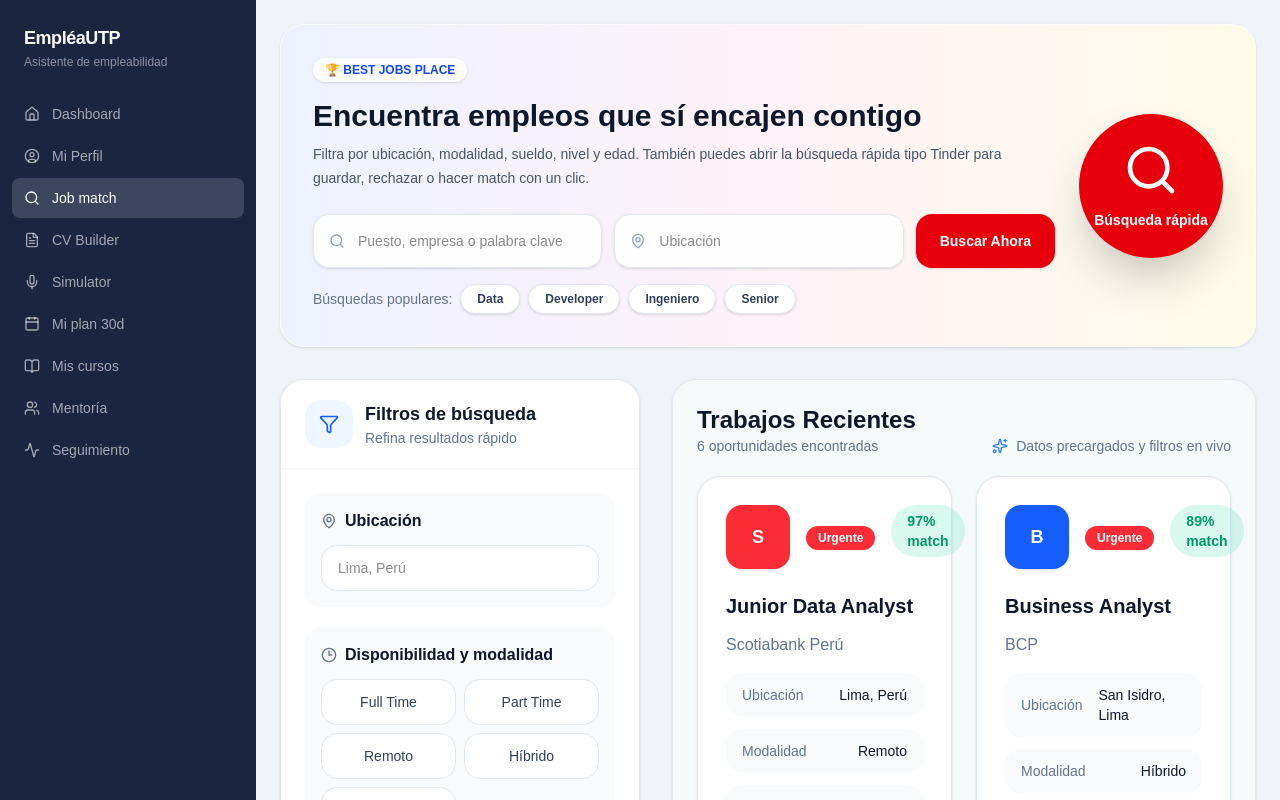
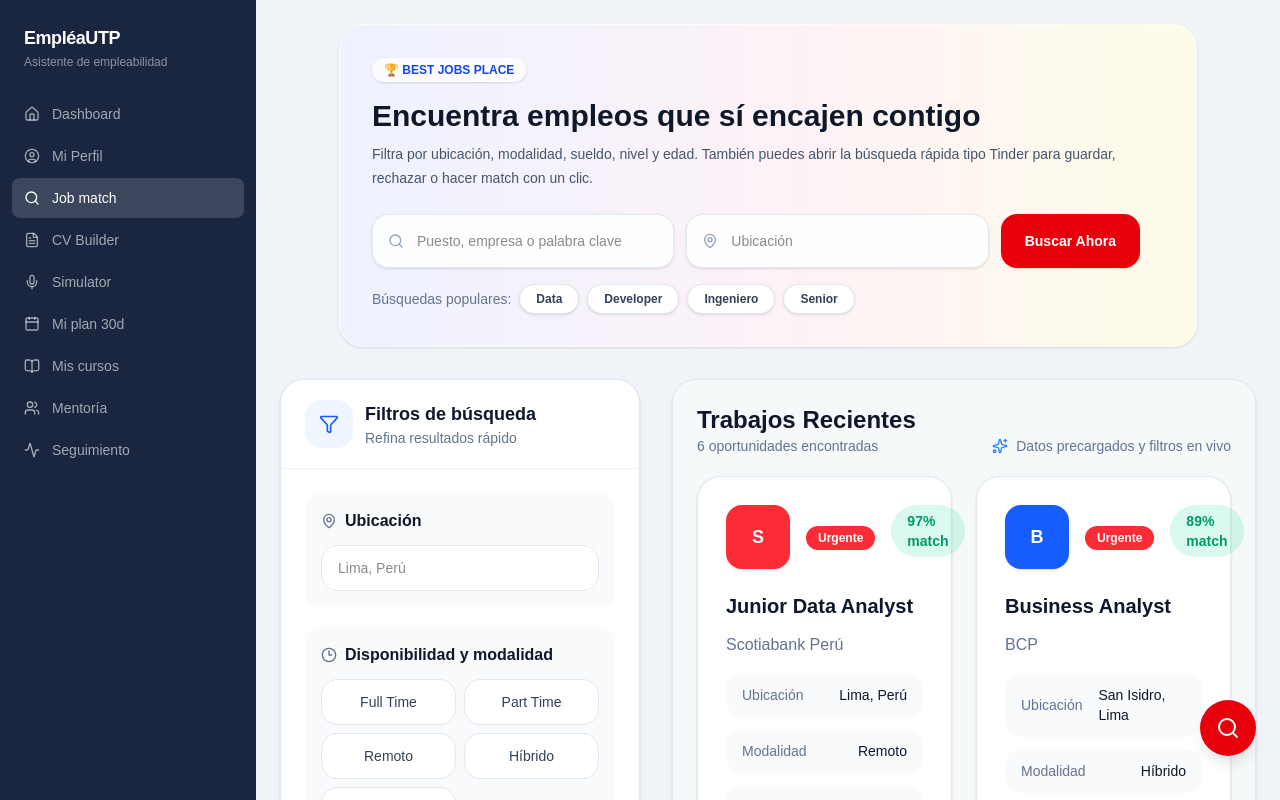
Before and after one commit to Omar-Cc/Xpedition-hackaton, a Next.js app in the folder frontend/: page /job-match in a window 1280 px wide. Shown: the top 800 px of the page. Built offline with nearby package versions, Linux system fonts and the light colour scheme.

Commit message:
Mi avance

```diff
--- a/frontend/app/job-match/page.tsx
+++ b/frontend/app/job-match/page.tsx
@@ -313,8 +313,8 @@ export default function JobMatchPage() {
 
   return (
     <PageShell>
-      <section className="max-w-[1440px] mx-auto px-6 pt-6 pb-8">
-        <div className="rounded-3xl bg-gradient-to-r from-indigo-50 via-pink-50 to-yellow-50 border border-white/70 shadow-sm p-8">
+      <section className="max-w-360 mx-auto px-6 pt-6 pb-8">
+        <div className="rounded-3xl bg-linear-to-r from-indigo-50 via-pink-50 to-yellow-50 border border-white/70 shadow-sm p-8">
           <div className="grid gap-6 lg:grid-cols-[1fr_auto] lg:items-center">
             <div>
               <span className="inline-flex items-center gap-2 rounded-full bg-white/80 px-3 py-1 text-xs font-semibold text-blue-700 shadow-sm">
@@ -373,22 +373,11 @@ export default function JobMatchPage() {
               </div>
             </div>
 
-            <button
-              type="button"
-              onClick={openQuickSearch}
-              className="group flex h-36 w-36 items-center justify-center rounded-full bg-red-600 text-white shadow-2xl transition hover:scale-105 hover:bg-red-700"
-              aria-label="Abrir búsqueda rápida"
-            >
-              <div className="flex flex-col items-center gap-3">
-                <Search className="h-14 w-14 transition-transform duration-300 group-hover:scale-110" />
-                <span className="text-sm font-semibold">Búsqueda rápida</span>
-              </div>
-            </button>
           </div>
         </div>
       </section>
 
-      <main className="max-w-[1440px] mx-auto px-6 pb-12">
+      <main className="max-w-360 mx-auto px-6 pb-12">
         <div className="grid grid-cols-1 xl:grid-cols-[360px_1fr] gap-8 items-start">
           <aside className="rounded-3xl border border-slate-200 bg-white shadow-sm">
             <div className="flex items-center gap-3 border-b border-slate-100 px-6 py-5">
@@ -414,6 +403,22 @@ export default function JobMatchPage() {
                   className="w-full rounded-2xl border border-slate-200 bg-white px-4 py-3 text-sm outline-none transition focus:border-blue-400 focus:ring-4 focus:ring-blue-100"
                 />
               </section>
+            <button
+              onClick={openQuickSearch}
+              className="
+                fixed bottom-6 right-6 z-50
+                flex items-center justify-center
+                h-14 w-14 rounded-full
+                bg-red-600 text-white
+                shadow-lg
+                transition-all duration-300
+                hover:scale-110 hover:bg-red-700
+                active:scale-95
+              "
+              aria-label="Búsqueda rápida"
+            >
+              <Search className="h-6 w-6" />
+            </button>
 
               <section className="rounded-2xl bg-slate-50 p-4">
                 <div className="mb-3 flex items-center gap-2">
@@ -575,7 +580,7 @@ export default function JobMatchPage() {
                     className="group h-full rounded-3xl border border-slate-200 bg-white shadow-sm transition-all duration-300 hover:-translate-y-1 hover:shadow-xl hover:shadow-slate-200/60"
                     style={{ animationDelay: `${index * 90}ms` }}
                   >
-                    <div className="animate-cardIn flex h-full min-h-[420px] flex-col p-6 md:p-7">
+                    <div className="animate-cardIn flex h-full min-h-105 flex-col p-6 md:p-7">
                       <div className="mb-6 flex items-start justify-between gap-4">
                         <div className="flex items-center gap-4">
                           <div className={`${job.avatarColor} flex h-16 w-16 items-center justify-center rounded-2xl text-white shadow-sm transition-transform duration-300 group-hover:scale-110`}>
@@ -695,7 +700,7 @@ export default function JobMatchPage() {
           onClick={() => setQuickOpen(false)}
         >
           <div
-            className="w-full max-w-md rounded-[2rem] bg-slate-100 px-4 py-4 shadow-2xl"
+            className="w-full max-w-md rounded-4xl bg-slate-100 px-4 py-4 shadow-2xl"
             onClick={(event) => event.stopPropagation()}
           >
             <div className="flex items-center justify-between px-2 pb-2">
@@ -714,7 +719,7 @@ export default function JobMatchPage() {
             </div>
 
             {currentQuickJob ? (
-              <div className="rounded-[2rem] bg-white p-5 shadow-sm">
+              <div className="rounded-4xl bg-white p-5 shadow-sm">
                 <div className="mb-4 flex items-start justify-between">
                   <div className={`${currentQuickJob.avatarColor} flex h-16 w-16 items-center justify-center rounded-2xl text-white shadow-sm`}>
                     <span className="text-xl font-bold">{currentQuickJob.initial}</span>
@@ -748,7 +753,7 @@ export default function JobMatchPage() {
                 </div>
               </div>
             ) : (
-              <div className="rounded-[2rem] bg-white p-8 text-center">
+              <div className="rounded-4xl bg-white p-8 text-center">
                 <p className="text-lg font-semibold text-slate-900">No hay resultados para mostrar</p>
                 <p className="mt-2 text-sm text-slate-500">Ajusta los filtros y vuelve a abrir la búsqueda rápida.</p>
               </div>
```
